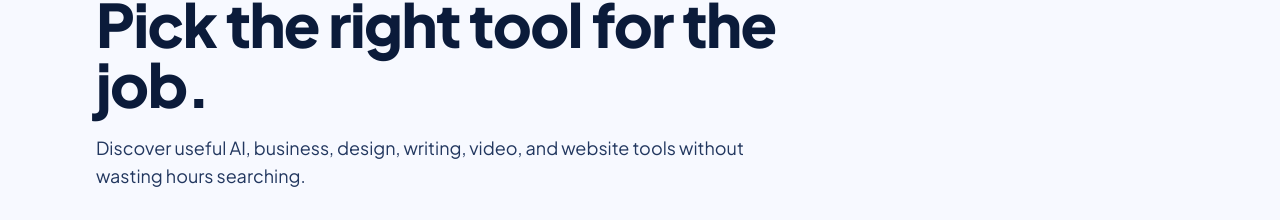
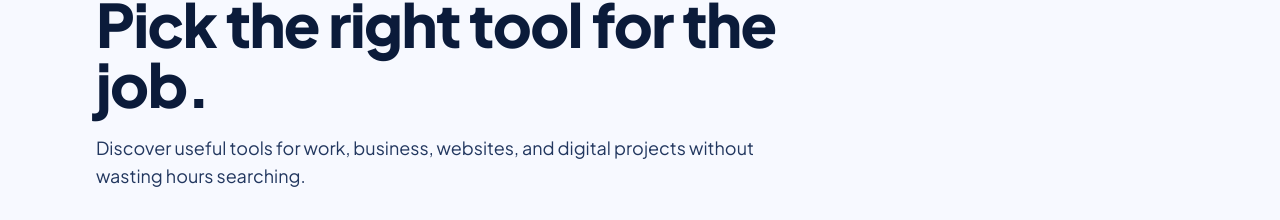
Before and after one commit to MrPee309/Tool-pic, a Next.js app: page / in a window 1280 px wide. Shown: the part 199-419 px from the top of the page. Built offline with nearby package versions, Linux system fonts and the light colour scheme; no server answers.

Commit message:
Add files via upload

```diff
--- a/app/page.tsx
+++ b/app/page.tsx
@@ -26,7 +26,7 @@ export default function HomePage() {
             Pick the right tool for the job.
           </h1>
           <p className="mt-5 max-w-2xl text-base leading-7 text-navy-700 sm:text-lg">
-            Discover useful AI, business, design, writing, video, and website tools without wasting
+            Discover useful tools for work, business, websites, and digital projects without wasting
             hours searching.
           </p>
           <div className="mt-8 max-w-2xl">
```
